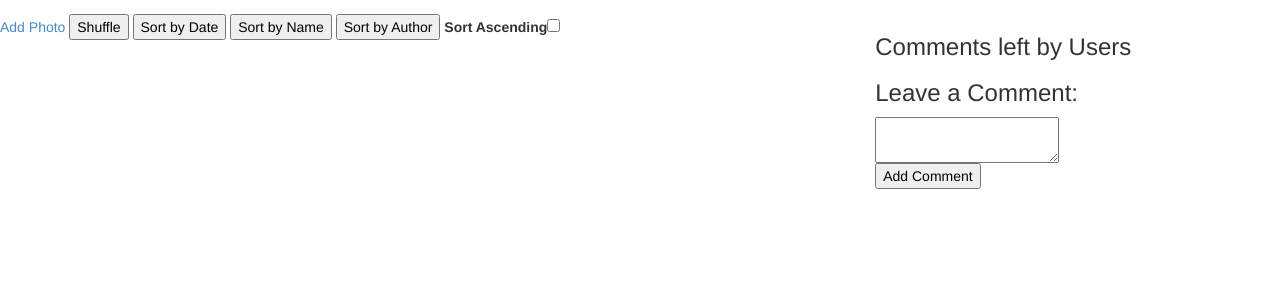
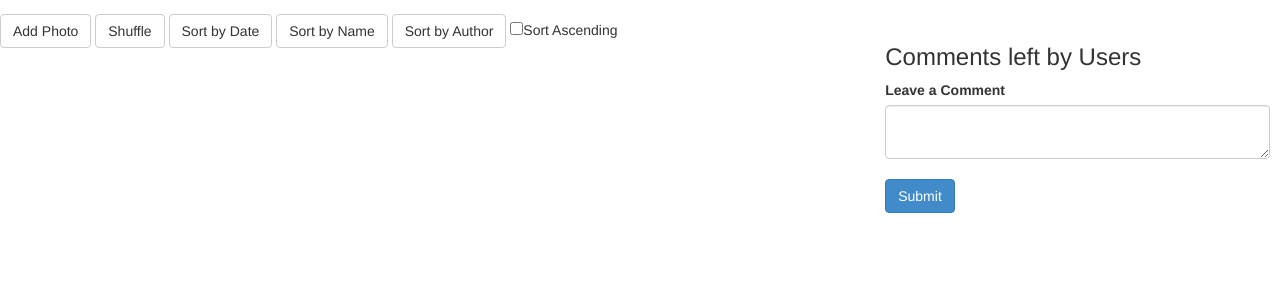
Before and after one commit to KillaW0lf04/Photo-Nebula, a Python web app: template templates/view_album.html in a window 1280 px wide. Shown: the part 51-351 px from the top of the page. Run offline with Jinja, Linux system fonts and the light colour scheme; the template is opened without the code that fills it, so the values that code supplies are empty.

Commit message:
Improvements to view_album integration with boostrap

```diff
--- a/templates/view_album.html
+++ b/templates/view_album.html
@@ -14,17 +14,17 @@
         <div class="row-fluid">
             <div class="span8">
                 <div>
-                    <a href="/album/{{ album.key.integer_id() }}/add-photo">Add Photo</a>
-                    <button id="shuffle">Shuffle</button>
-                    <button id="dateSort">Sort by Date</button>
-                    <button id="nameSort">Sort by Name</button>
-                    <button id="authorSort">Sort by Author</button>
-                    <label for="sortAscending">Sort Ascending<input type="checkbox" id="sortAscending" value="true"/></label>
+                    <a class="btn btn-default" href="/album/{{ album.key.integer_id() }}/add-photo">Add Photo</a>
+                    <button class="btn btn-default" id="shuffle">Shuffle</button>
+                    <button class="btn btn-default" id="dateSort">Sort by Date</button>
+                    <button class="btn btn-default" id="nameSort">Sort by Name</button>
+                    <button class="btn btn-default" id="authorSort">Sort by Author</button>
+                    <input type="checkbox" id="sortAscending" value="true">Sort Ascending</input>
                 </div>
                 <!-- Displays the name of the photo the mouse is currently over !-->
                 <div id="photo_name"></div>
 
-                <div id="container">
+                <div id="container" style="padding: 10px">
                     {% for photo in photos %}
                         <div class="item"
                              onmouseover="update_current_photo(this)">
@@ -43,7 +43,7 @@
                     {% endfor %}
                 </div>
             </div>
-            <div class="span4">
+            <div class="span4" style="padding: 10px">
                 <h1>{{ album.name }}</h1>
                 <p>
                     {{ album.description }}
@@ -59,12 +59,14 @@
                         </div>
                     {% endfor %}
 
-                    <h3>Leave a Comment:</h3>
                     <form method="post" action="/album/{{ album.key.integer_id() }}/add-comment">
-                        <textarea id="comment_text" name="comment_text"></textarea>
+                        <label>Leave a Comment</label>
+                        <textarea class="form-control" id="comment_text" name="comment_text">
+
+                        </textarea>
 
                         <br>
-                        <input type="submit" value="Add Comment"/>
+                        <button type="submit" class="btn btn-primary">Submit</button>
                     </form>
                 </div>
             </div>
```
